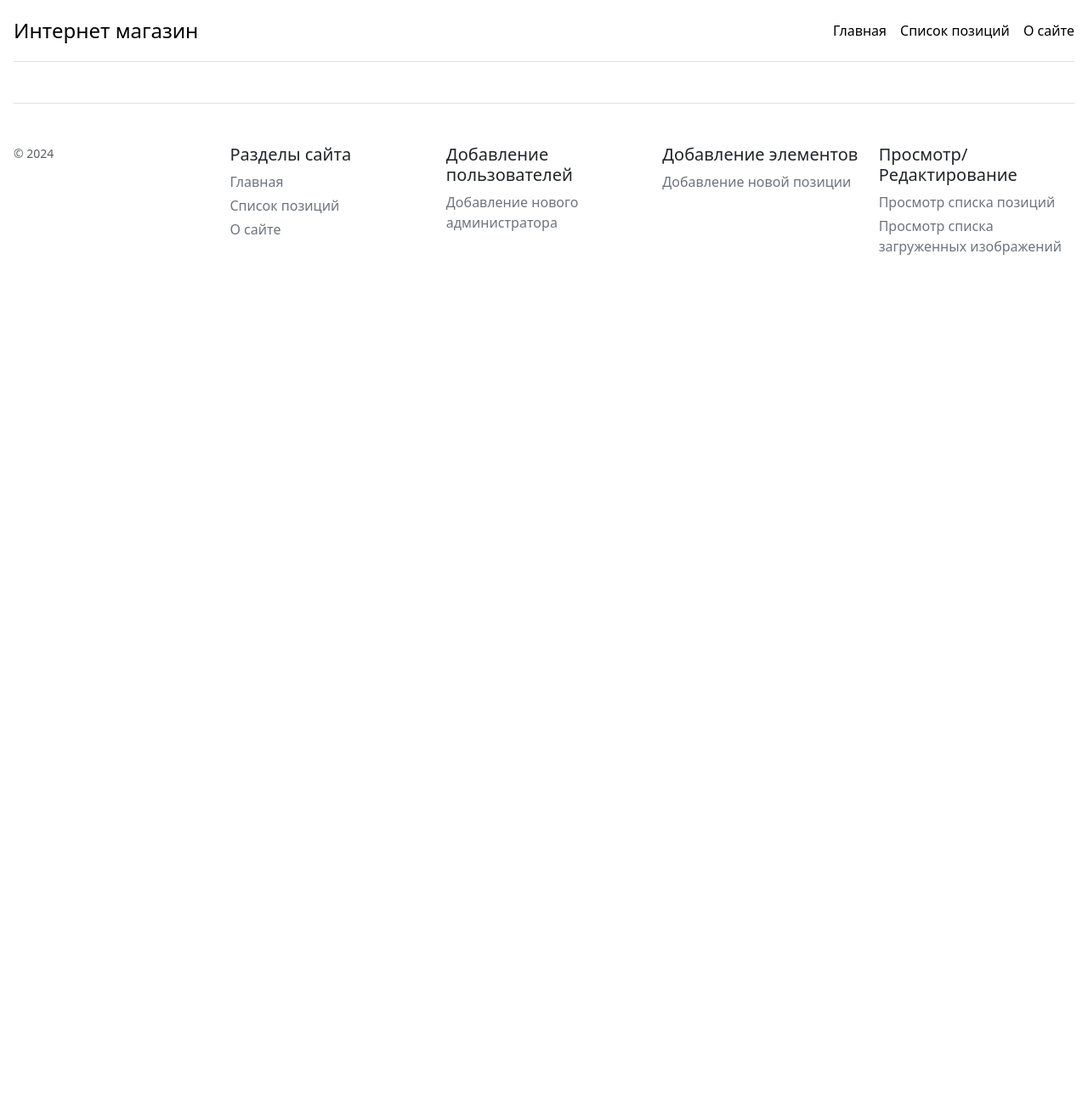
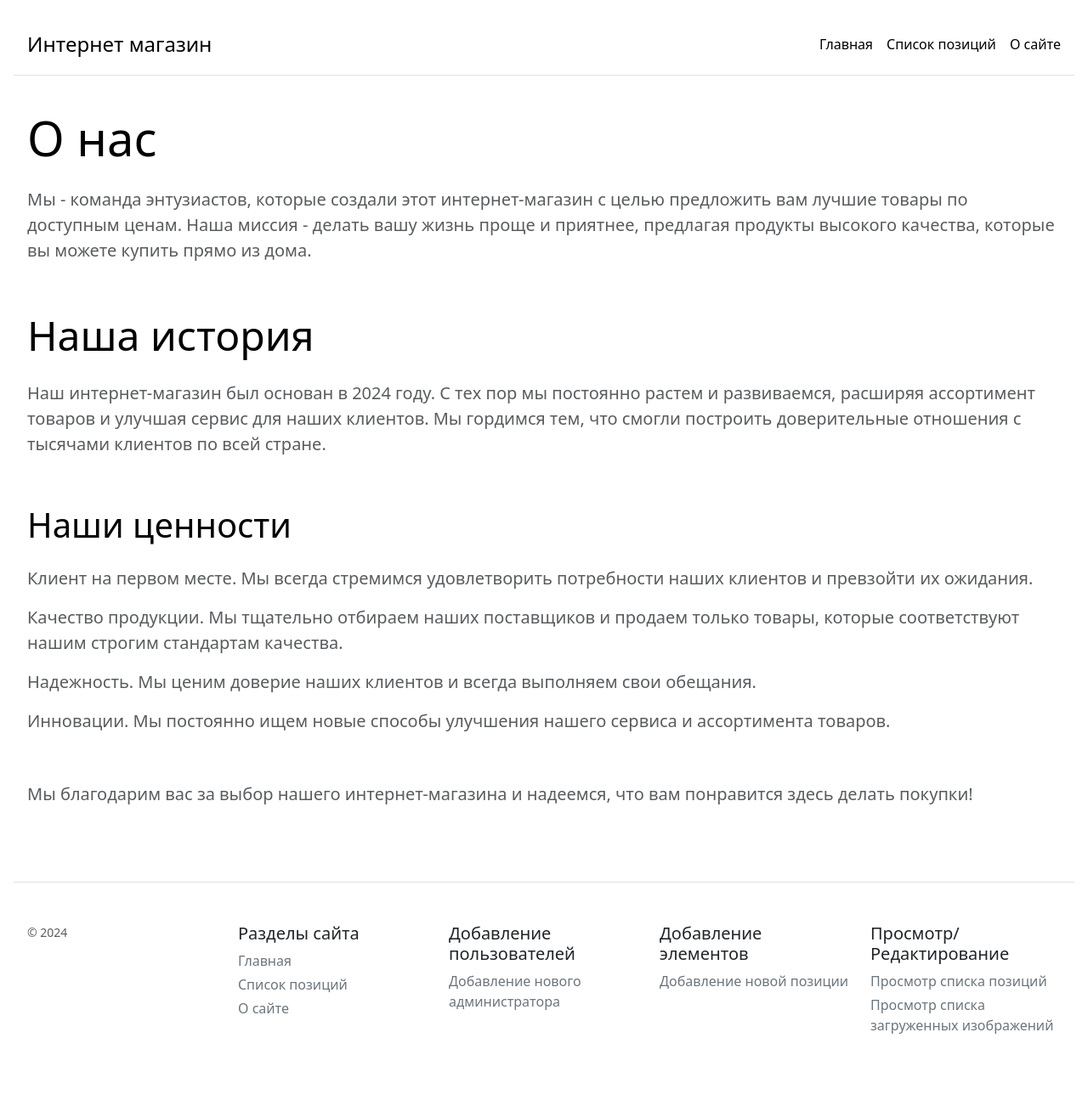
Before and after one commit to Kobetc/Python_HTML_Internet_Shop, a Flask app: page /about in a window 1280 px wide. Shown: the whole page at 85% size. Before the commit the page ends 300 px from the top, so only its background shows below. Run offline with Flask 3, Linux system fonts and the light colour scheme.

Commit message:
Создана страница О сайте.

```diff
--- a/main.py
+++ b/main.py
@@ -10,6 +10,7 @@ from models.image import createImageModel
 from models.position import createPositionModel
 from models.user import createUserModel
 from route_handlers.add_new_position import addNewPositionHandler
+from route_handlers.add_new_user import addNewUserHandler
 from route_handlers.positions_images_list import positionsImagesListHandler
 from route_handlers.positions_list import positionsListHandler
 
@@ -50,42 +51,9 @@ def about_page():
 # Добавление нового пользователя
 #
 
-@app.route('/add_user', methods=[ 'POST', 'GET'])
-def add_user_page():
-
-    if request.method == 'POST':
-        userName = request.form['name']
-        userLogin = request.form['login']
-        userEmail = request.form['email']
-        userPassword = request.form['password']
-
-        isUserNameExist = UserModel.query.filter_by(name=userName).first()
-        isUserLoginExist = UserModel.query.filter_by(login=userLogin).first()
-        isUserEmailExist = UserModel.query.filter_by(email=userEmail).first()
-
-        if (isUserNameExist != None):
-            return 'ОШИБКА !!! Пользователь с таким именем существует.'
-        if (isUserLoginExist != None):
-            return 'ОШИБКА !!! Пользователь с таким логином существует.'
-        if (isUserEmailExist != None):
-            return 'ОШИБКА !!! Пользователь с таким адресом почты существует.'
-
-        newUser = UserModel(
-            name = userName,
-            login = userLogin,
-            email = userEmail,
-            password_hash = generate_password_hash(userPassword)
-        )
-
-        try:
-            db.session.add(newUser)
-            db.session.commit()
-
-            return redirect('/')
-        except:
-            return 'ОШИБКА !!! При сохранении пользователя в базу.'
-    else:
-        return render_template('add_user.html')
+@app.route('/add_new_user', methods=[ 'POST', 'GET'])
+def addNewUser():
+    return addNewUserHandler(UserModel, db)
 
 
 #
--- a/templates/about.html
+++ b/templates/about.html
@@ -1,11 +1,52 @@
 {% extends 'template.html' %}
 
 {% block title %}
-<title>Document</title>
+<title>Интернет-магазин - О сайте</title>
 {% endblock %}
 
 {% block body %}
-<main>
-    <div></div>
-</main>
+
+<div class="pricing-header p-3 pb-md-4 mx-auto">
+    <h1 class="display-4 fw-normal text-body-emphasis mb-4">О нас</h1>
+    <p class="fs-5 text-body-secondary">Мы - команда энтузиастов, которые создали этот интернет-магазин с целью
+        предложить вам лучшие товары по доступным ценам. Наша миссия - делать вашу жизнь проще и приятнее, предлагая
+        продукты высокого качества, которые вы можете купить прямо из дома.</p>
+</div>
+
+<div class="pricing-header p-3 pb-md-4 mx-auto">
+    <h1 class="display-5 fw-normal text-body-emphasis mb-4">Наша история</h1>
+    <p class="fs-5 text-body-secondary">Наш интернет-магазин был основан в 2024 году. С тех пор мы постоянно растем и
+        развиваемся, расширяя ассортимент товаров и улучшая сервис для наших клиентов. Мы гордимся тем, что смогли
+        построить доверительные отношения с тысячами клиентов по всей стране.</p>
+
+</div>
+
+<div class="pricing-header p-3 pb-md-4 mx-auto">
+    <h1 class="display-6 fw-normal text-body-emphasis mb-4">Наши ценности</h1>
+    <ul class="list-unstyled text-small">
+        <li class="mb-1">
+            <p class="fs-5 text-body-secondary">Клиент на первом месте. Мы всегда стремимся удовлетворить потребности
+                наших клиентов и превзойти их ожидания.</p>
+        </li>
+        <li class="mb-1">
+            <p class="fs-5 text-body-secondary">Качество продукции. Мы тщательно отбираем наших поставщиков и продаем
+                только товары, которые соответствуют нашим строгим стандартам качества.</p>
+        </li>
+        <li class="mb-1">
+            <p class="fs-5 text-body-secondary">Надежность. Мы ценим доверие наших клиентов и всегда выполняем свои
+                обещания.</p>
+        </li>
+        <li class="mb-1">
+            <p class="fs-5 text-body-secondary">Инновации. Мы постоянно ищем новые способы улучшения нашего сервиса и
+                ассортимента товаров.</p>
+        </li>
+    </ul>
+</div>
+
+<div class="pricing-header p-3 pb-md-4 mx-auto">
+
+    <p class="fs-5 text-body-secondary">Мы благодарим вас за выбор нашего интернет-магазина и надеемся, что вам
+        понравится здесь делать покупки!</p>
+</div>
+
 {% endblock %}
--- a/templates/add_new_position.html
+++ b/templates/add_new_position.html
@@ -14,7 +14,7 @@
 
 <div class="row p-3">
     <div class="col col-m p-3">
-        <form method="post" enctype="multipart/form-data">
+        <form method="post" enctype="multipart/form-data" class="needs-validation">
             <div class="input-group flex-nowrap mb-3">
                 <span class="input-group-text" id="name">Название позиции</span>
                 <input type="text" class="form-control" name="name" id="name" required>
@@ -31,7 +31,8 @@
             </div>
 
             <div class=" input-group flex-nowrap mb-3">
-                <input class="form-control" type="file" name="positionImage" id="positionImage" multiple accept=".jpg">
+                <input class="form-control" type="file" name="positionImage" id="positionImage" multiple accept=".jpg"
+                    required>
             </div>
 
             <div class="input-group flex-nowrap mb-3">
--- a/templates/template.html
+++ b/templates/template.html
@@ -11,9 +11,9 @@
 </head>
 
 <body>
-    <div class="container-fluid p-3">
+    <div class="container-fluid p-3" style="min-height: 100vh">
         <header>
-            <div class="d-flex flex-column flex-md-row align-items-center pb-3 mb-4 border-bottom">
+            <div class="d-flex flex-column flex-md-row align-items-center p-3 mb-4 border-bottom">
                 <a href="/" class="d-flex align-items-center link-body-emphasis text-decoration-none">
                     <span class="fs-4">Интернет магазин</span>
                 </a>
@@ -21,18 +21,18 @@
                 <nav class="d-inline-flex mt-2 mt-md-0 ms-md-auto">
                     <a class="me-3 py-2 link-body-emphasis text-decoration-none" href="/">Главная</a>
                     <a class="me-3 py-2 link-body-emphasis text-decoration-none" href="/">Список позиций</a>
-                    <a class="py-2 link-body-emphasis text-decoration-none" href="/">О сайте</a>
+                    <a class="py-2 link-body-emphasis text-decoration-none" href="/about">О сайте</a>
                 </nav>
 
             </div>
         </header>
-        <main>
+        <main style="min-height: 55vh">
 
             {% block body %}{% endblock%}
 
         </main>
 
-        <footer class="pt-4 my-md-5 pt-md-5 border-top">
+        <footer class="pt-4 my-md-5 pt-md-5 p-3 border-top">
             <div class="row">
                 <div class="col-12 col-md">
                     <small class="d-block mb-3 text-body-secondary">© 2024</small>
@@ -42,13 +42,14 @@
                     <ul class="list-unstyled text-small">
                         <li class="mb-1"><a class="link-secondary text-decoration-none" href="/">Главная</a></li>
                         <li class="mb-1"><a class="link-secondary text-decoration-none" href="/">Список позиций</a></li>
-                        <li class="mb-1"><a class="link-secondary text-decoration-none" href="/">О сайте</a></li>
+                        <li class="mb-1"><a class="link-secondary text-decoration-none" href="/about">О сайте</a></li>
                     </ul>
                 </div>
                 <div class="col-6 col-md">
                     <h5>Добавление пользователей</h5>
                     <ul class="list-unstyled text-small">
-                        <li class="mb-1"><a class="link-secondary text-decoration-none" href="/">Добавление нового
+                        <li class="mb-1"><a class="link-secondary text-decoration-none" href="/add_new_user">Добавление
+                                нового
                                 администратора</a></li>
                     </ul>
                 </div>
```
Also changed, not shown: route_handlers/add_new_user.py (added, +40 -0 lines), templates/add_new_user.html (renamed from templates/add_user.html, +7 -7 lines), 1 other file.
